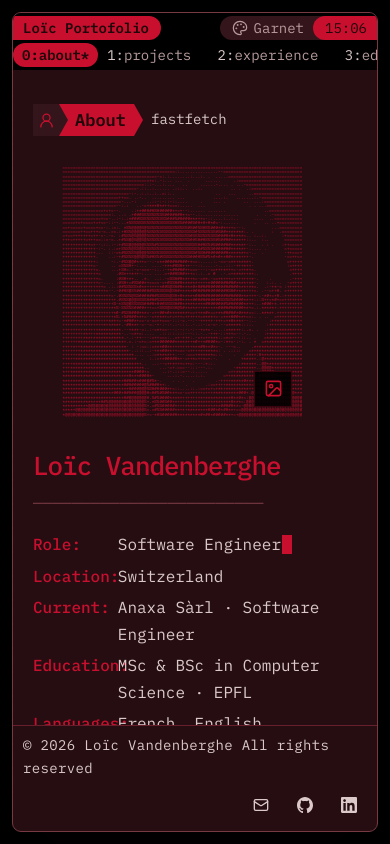
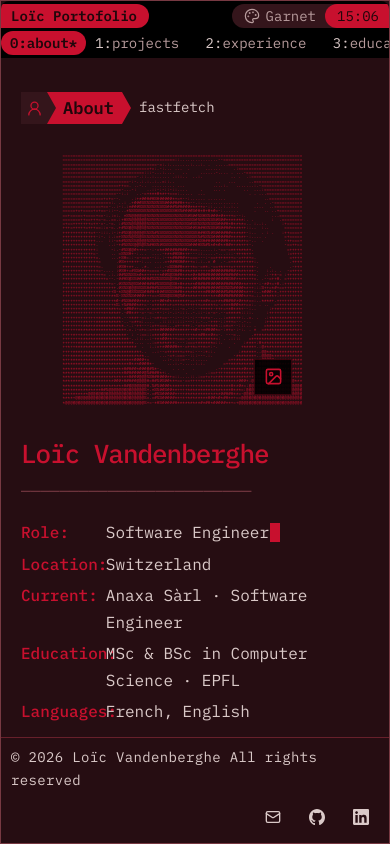
Before and after one commit to loiclovitana/loic-portofolio, a Svelte app: page / in a window 390 px wide. Built offline with nearby package versions, Linux system fonts and the light colour scheme.

Commit message:
feat: full screen mobile

```diff
--- a/src/App.svelte
+++ b/src/App.svelte
@@ -288,8 +288,10 @@
   }
   @media (max-width: 580px) {
     .terminal {
-      height: calc(100dvh - 24px);
-      margin-block: 12px;
+      width: 100%;
+      height: 100dvh;
+      margin: 0;
+      border-radius: 0;
     }
     .projects {
       grid-template-columns: 1fr;
```
